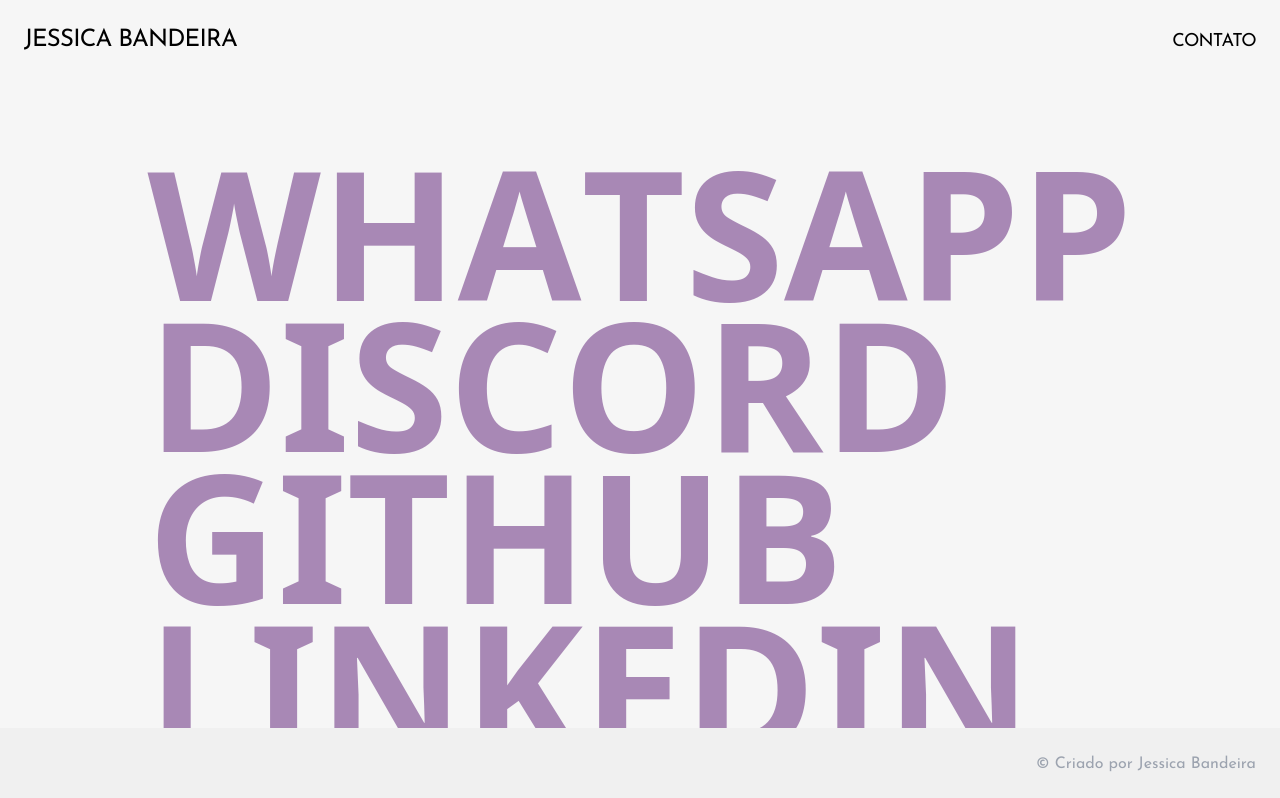
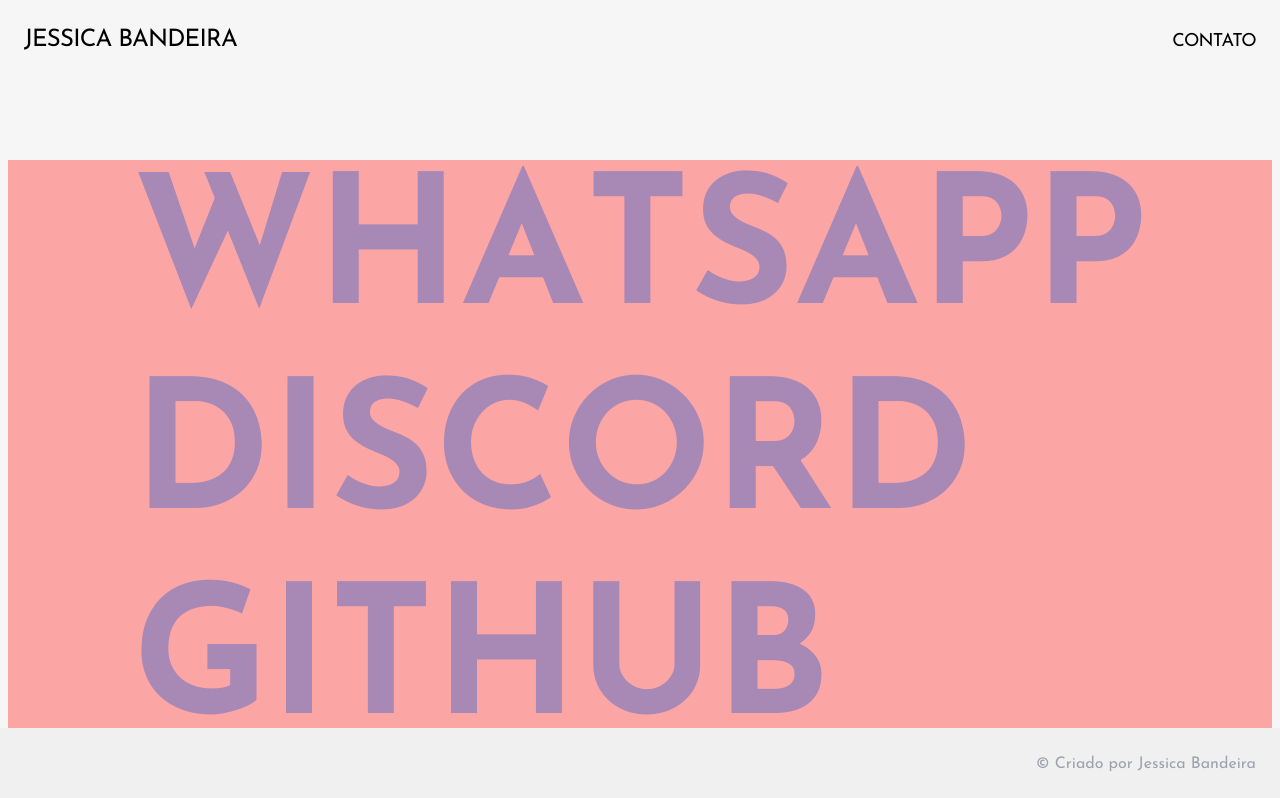
Before and after one commit to jessicasantosb/portfolio, a Next.js app: page /contact in a window 1280 px wide. Shown: the top 798 px of the page. Built offline with nearby package versions, Linux system fonts and the light colour scheme.

Commit message:
style: change links font

```diff
--- a/src/app/contact/page.tsx
+++ b/src/app/contact/page.tsx
@@ -8,7 +8,7 @@ export const metadata = {
 
 export default function Contact() {
   return (
-    <section className="w-full min-h-[80vh] py-20 px-4">
+    <section className="w-full min-h-[80vh] pt-20 pb-32 px-2">
       <RevealLinks />
     </section>
   );
--- a/src/components/flip-link.tsx
+++ b/src/components/flip-link.tsx
@@ -1,7 +1,7 @@
 import { motion } from "framer-motion";
 
-const DURATION = 0.25;
-const STAGGER = 0.025;
+const DURATION = 0.35;
+const STAGGER = 0.035;
 
 type Props = {
   children: string;
@@ -15,9 +15,9 @@ export const FlipLink = ({ children, href }: Props) => {
       whileHover="hovered"
       href={href}
       target="_blank"
-      className="relative block overflow-hidden whitespace-nowrap font-sans font-black uppercase text-[8vh] sm:text-[14vw] text-[#A888B5]"
+      className="relative block h-full overflow-hidden whitespace-nowrap font-black uppercase text-[9vh] sm:text-[14vw] text-[#A888B5] tracking-[-5px] sm:tracking-normal"
       style={{
-        lineHeight: 0.8,
+        lineHeight: 1.1,
       }}
     >
       {children && (
--- a/src/components/links.tsx
+++ b/src/components/links.tsx
@@ -4,7 +4,7 @@ import { FlipLink } from "./flip-link";
 
 export const RevealLinks = () => {
   return (
-    <section className="grid place-content-center gap-2">
+    <section className="w-full bg-red-300 grid place-content-center gap-4 sm:gap-2">
       <FlipLink
         href={`https://wa.me/${process.env.NEXT_PUBLIC_WHATSAPP_NUMBER}`}
       >
```
